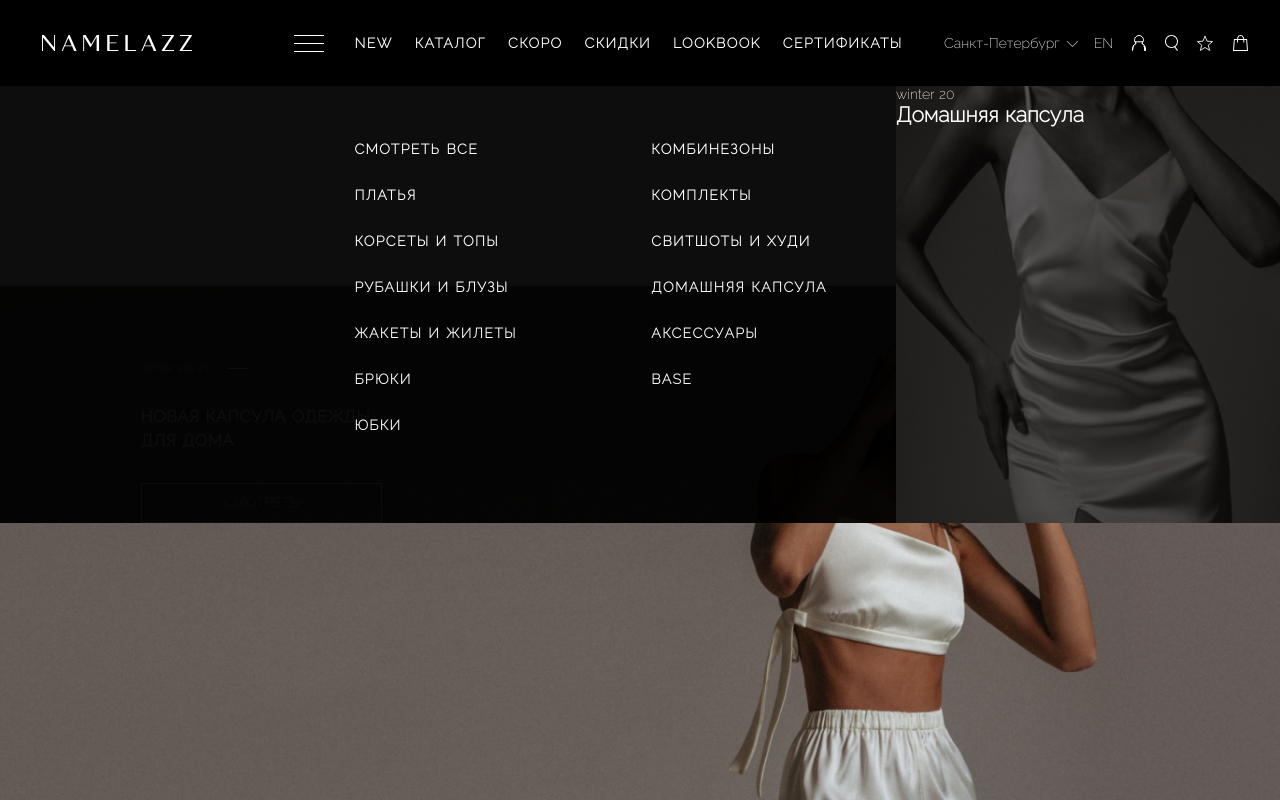
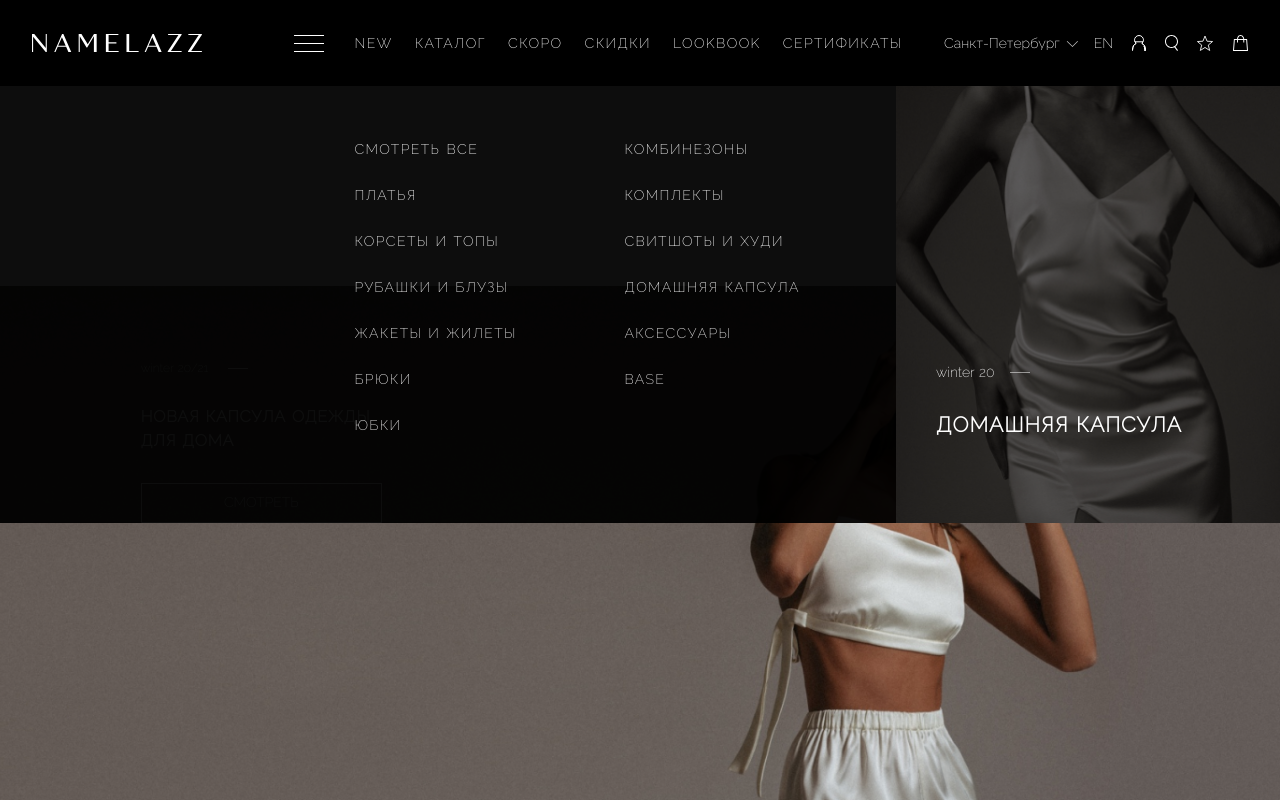
Before and after one commit to va3y/stik-pro-test-assignment, a Nuxt app: page / in a window 1280 px wide. Both pictures are taken after a click on the item "КАТАЛОГ". Shown: the top 800 px of the page. Built offline with nearby package versions, Linux system fonts and the light colour scheme.

Commit message:
removed unnecessary styling

```diff
--- a/assets/styles/GsapAnimations.js
+++ b/assets/styles/GsapAnimations.js
@@ -9,9 +9,10 @@ const pageOpen = function () {
     .to('.preload', {
       yPercent: -100,
       duration: 2,
-      ease: 'back.inOut',
+      ease: 'back.in',
     })
     .from('.ascend-on-loading', { y: 100, duration: 1, opacity: 0 })
+    .from('.header-content', { opacity: 0, duration: 1 })
 }
 
 const loadParallax = function () {
@@ -24,20 +25,3 @@ const loadParallax = function () {
   })
 }
 export default { pageOpen, loadParallax }
-
-// не хватило времени полностью разобраться(
-// const openSmMenu = function () {
-//   gsap.from('.nav-sm', { yPercent: -120, duration: 1 })
-//   .log('opening')
-// }
-
-// const closeSmMenu = function () {
-//   gsap.to('.nav-sm', { yPercent: -120, duration: 1 })
-//   console.log('closing')
-// }
-
-// const toggleNavBurger = function () {
-//   gsap.to('.second-bar', { opacity: 0, duration: 1 })
-//   gsap.to('.first-bar', { y: 8, rotation: 45, duration: 1 })
-//   gsap.to('.third-bar', { y: -8, rotation: -45, duration: 1 })
-// }
--- a/assets/styles/animations.css
+++ b/assets/styles/animations.css
@@ -1,6 +1,6 @@
 .menu-open-enter-active,
 .menu-open-leave-active {
-  transition: all 1s ease-out;
+  transition: all 1s ease;
 }
 
 .menu-open-enter {
--- a/assets/styles/default.css
+++ b/assets/styles/default.css
@@ -60,7 +60,6 @@ ul {
 nav {
   letter-spacing: 0.1em;
   text-transform: uppercase;
-  font-weight: 600;
 }
 
 select {
--- a/components/Header/Header.vue
+++ b/components/Header/Header.vue
@@ -1,8 +1,8 @@
 <template>
   <header>
-    <NavMenuLg v-show="$store.state.navOpen" class="lg no-margin" />
-    <NavMenuSm v-show="$store.state.navOpen" class="sm no-margin" />
-    <CatalogLg v-show="$store.state.catalogOpen" class="lg no-margin" />
+    <NavMenuLg v-show="$store.state.navOpen" class="lg" />
+    <NavMenuSm v-show="$store.state.navOpen" class="sm" />
+    <CatalogLg v-show="$store.state.catalogOpen" class="lg" />
     <div id="header-content" class="header-content">
       <LogoVector
         v-if="$store.state.smMenuPage === 'root'"
@@ -85,6 +85,14 @@ export default {
 </script>
 
 <style scoped>
+header {
+  position: fixed;
+  background-color: black;
+  height: var(--header-height);
+  width: 100%;
+  z-index: 20;
+}
+
 .header-content {
   position: fixed;
   background-color: black;
@@ -93,6 +101,7 @@ export default {
   padding: 0px 2.5%;
   display: flex;
   align-items: center;
+  align-content: center;
   z-index: 20;
 }
 
@@ -102,26 +111,17 @@ export default {
   margin-left: auto;
   width: 25%;
   justify-content: space-between;
-  flex-shrink: 5;
 }
 
 .nav-toggle {
-  display: flex;
-  justify-content: flex-end;
-  width: max-content;
   margin-right: 30px;
 }
 
 .menu-and-toggle {
   position: absolute;
   left: 23%;
-  margin-left: auto;
   display: flex;
   align-items: center;
-}
-
-.no-margin {
-  margin: 0;
 }
 
 .second-level-title {
@@ -136,10 +136,6 @@ export default {
 
 .sm {
   display: none;
-}
-
-.logo {
-  padding: 0 10px;
 }
 
 @media screen and (max-width: 1250px) {
--- a/components/Header/NavToggle.vue
+++ b/components/Header/NavToggle.vue
@@ -35,11 +35,8 @@ export default {
 }
 
 .nav-toggle-cross {
-  display: flex;
-  justify-content: center;
-  align-items: center;
-  height: 25px;
-  width: 30px;
+  height: 20px;
+  width: 25px;
   cursor: pointer;
 }
 
--- a/components/Header/NavigationLg/CatalogLg.vue
+++ b/components/Header/NavigationLg/CatalogLg.vue
@@ -1,6 +1,6 @@
 <template>
   <transition name="menu-open">
-    <div class="nav-box" @mouseout="$store.commit('closeCatalog')">
+    <div class="nav-box" @mouseleave="$store.commit('closeCatalog')">
       <nav>
         <ul>
           <li>Смотреть все</li>
@@ -19,9 +19,13 @@
         </ul>
       </nav>
       <div class="catalog-card">
-        <span>winter 20</span>
-        <div class="dash"></div>
-        <h2>Домашняя капсула</h2>
+        <div>
+          <div class="subtitle">
+            <div class="">winter 20</div>
+            <div class="dash"></div>
+          </div>
+          <h2>Домашняя капсула</h2>
+        </div>
       </div>
     </div>
   </transition>
@@ -57,11 +61,17 @@ ul {
   height: 350px;
   margin-top: 40px;
   margin-left: calc(23vw + 60px);
-  column-gap: 50%;
+  column-gap: 40%;
 }
 
 li {
   padding: 15px 0px;
+}
+
+h2 {
+  text-transform: uppercase;
+  margin-top: 32px;
+  letter-spacing: 0.05em;
 }
 
 .catalog-card {
@@ -69,5 +79,21 @@ li {
   background-size: cover;
   opacity: 1;
   width: 30%;
+  display: flex;
+  align-items: flex-end;
+  padding-bottom: 86px;
+  padding-left: 40px;
+}
+
+.dash {
+  width: 20px;
+  height: 1px;
+  background-color: rgba(255, 255, 255, 0.5);
+}
+
+.subtitle {
+  display: flex;
+  align-items: center;
+  column-gap: 15px;
 }
 </style>
--- a/components/Header/NavigationLg/NavMenuHeaderLg.vue
+++ b/components/Header/NavigationLg/NavMenuHeaderLg.vue
@@ -37,7 +37,6 @@ ul {
 
 li {
   cursor: pointer;
-  font-weight: 600;
   margin-right: 4%;
 }
 </style>
--- a/components/Header/NavigationSm/NavMenuSm.vue
+++ b/components/Header/NavigationSm/NavMenuSm.vue
@@ -50,11 +50,25 @@ export default {
 </script>
 
 <style scoped>
+nav {
+  position: fixed;
+  top: var(--header-height);
+  width: 100%;
+  height: calc(100vh - var(--header-height));
+  z-index: 10;
+  overflow-y: scroll;
+  overflow-x: hidden;
+  background: rgba(0, 0, 0, 0.93);
+}
+
+nav * {
+  position: absolute;
+  width: 100%;
+}
+
 nav >>> ul {
-  width: 100%;
   display: flex;
   flex-direction: column;
-  align-content: center;
   align-items: center;
   letter-spacing: 0.1em;
 }
@@ -62,9 +76,11 @@ nav >>> ul {
 nav >>> li {
   height: 50px;
   text-align: center;
-  text-transform: uppercase;
   width: 90%;
   border-bottom: 1px solid rgba(255, 255, 255, 0.15);
+}
+nav >>> li:first-of-type {
+  border-top: 1px solid rgba(255, 255, 255, 0.15);
 }
 
 nav >>> li a,
@@ -73,41 +89,16 @@ nav >>> li div {
   width: 100%;
   display: flex;
   justify-content: center;
-  align-content: center;
   align-items: center;
   cursor: pointer;
 }
 
-nav >>> li:first-of-type {
-  border-top: 1px solid rgba(255, 255, 255, 0.15);
-}
-
 nav >>> .header-block {
-  margin: auto;
-  width: 90%;
+  margin: 0 5%;
   height: 60px;
   display: flex;
   justify-content: space-between;
   align-items: center;
   text-transform: capitalize;
 }
-
-nav {
-  position: fixed;
-  left: 0;
-  top: var(--header-height);
-  width: 100%;
-  height: calc(100vh - var(--header-height));
-  z-index: 10;
-  overflow-y: scroll;
-  overflow-x: hidden;
-
-  /* точно 93%? */
-  background: rgba(0, 0, 0, 0.93);
-}
-
-nav * {
-  position: absolute;
-  width: 100%;
-}
 </style>
--- a/components/MainPage/NewItems.vue
+++ b/components/MainPage/NewItems.vue
@@ -49,7 +49,7 @@ h2 {
   content: '';
   position: absolute;
   width: 100%;
-  height: 100vh;
+  height: 100%;
   background: rgba(0, 0, 0, 0.4);
 }
 
--- a/store/index.js
+++ b/store/index.js
@@ -15,9 +15,11 @@ const createStore = () => {
       toggleNav(state) {
         state.navOpen = !state.navOpen
         state.smMenuPage = 'root'
+        state.catalogOpen = false
       },
       openCatalog(state) {
         state.catalogOpen = true
+        state.navOpen = false
       },
       closeCatalog(state) {
         state.catalogOpen = false
```
